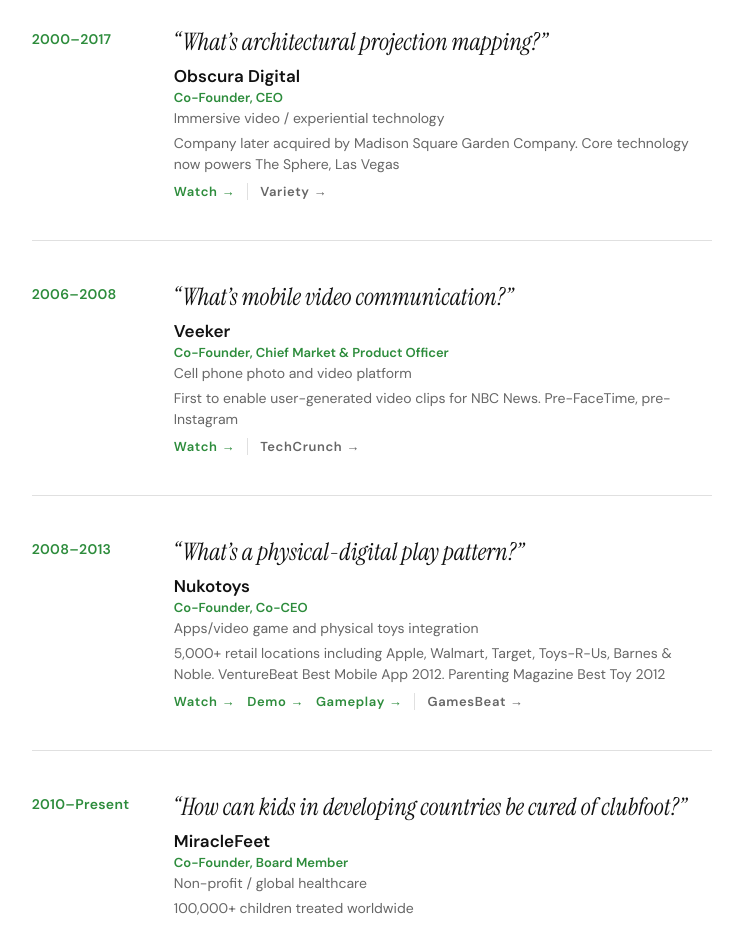
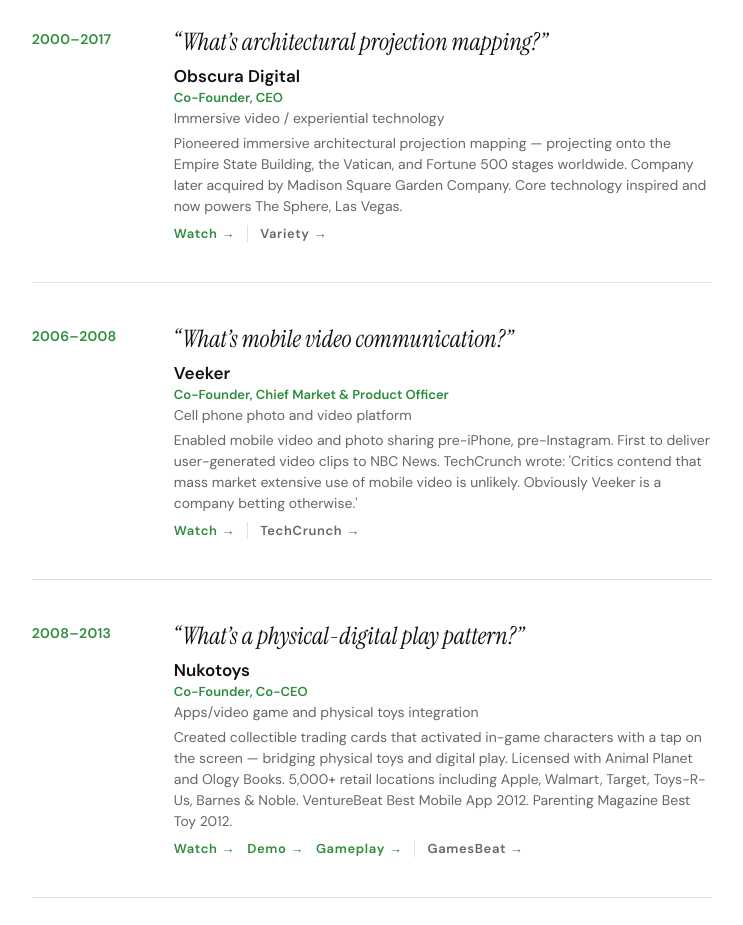
Before and after one commit to founderstate/leosite, a React (Vite) app in the folder leosite/: page / in a window 1280 px wide. Shown: the part 1580-2505 px from the top of the page, without its empty margins (135-878 px from the left). Built offline with nearby package versions, Linux system fonts and the light colour scheme.

Commit message:
Expand company descriptions across all five entries

```diff
--- a/leosite/index.html
+++ b/leosite/index.html
@@ -203,28 +203,28 @@
             <h3>Obscura Digital (2000–2017) — Co-Founder, CEO</h3>
             <p><em>"What's architectural projection mapping?"</em></p>
             <p>Industry: Immersive video / experiential technology</p>
-            <p>Company later acquired by Madison Square Garden Company. Core technology now powers The Sphere, Las Vegas.</p>
+            <p>Pioneered immersive architectural projection mapping — projecting onto the Empire State Building, the Vatican, and Fortune 500 stages worldwide. Company later acquired by Madison Square Garden Company. Core technology inspired and now powers The Sphere, Las Vegas.</p>
           </article>
 
           <article>
             <h3>Veeker (2006–2008) — Co-Founder, Chief Market & Product Officer</h3>
             <p><em>"What's mobile video communication?"</em></p>
             <p>Industry: Cell phone photo and video platform</p>
-            <p>First to enable user-generated video clips for NBC News. Pre-FaceTime, pre-Instagram.</p>
+            <p>Enabled mobile video and photo sharing pre-iPhone, pre-Instagram. First to deliver user-generated video clips to NBC News. TechCrunch wrote: 'Critics contend that mass market extensive use of mobile video is unlikely. Obviously Veeker is a company betting otherwise.'</p>
           </article>
 
           <article>
             <h3>Nukotoys (2008–2013) — Co-Founder, Co-CEO</h3>
             <p><em>"What's a physical-digital play pattern?"</em></p>
             <p>Industry: Apps/video game and physical toys integration</p>
-            <p>5,000+ retail locations including Apple, Walmart, Target, Toys-R-Us, Barnes & Noble. VentureBeat Best Mobile App 2012. Parenting Magazine Best Toy 2012.</p>
+            <p>Created collectible trading cards that activated in-game characters with a tap on the screen — bridging physical toys and digital play. Licensed with Animal Planet and Ology Books. 5,000+ retail locations including Apple, Walmart, Target, Toys-R-Us, Barnes & Noble. VentureBeat Best Mobile App 2012. Parenting Magazine Best Toy 2012.</p>
           </article>
 
           <article>
             <h3>MiracleFeet (2010–Present) — Co-Founder, Board Member</h3>
             <p><em>"How can kids in developing countries be cured of clubfoot?"</em></p>
             <p>Industry: Non-profit / global healthcare</p>
-            <p>100,000+ children treated worldwide.</p>
+            <p>Brought low-cost clubfoot treatment to the developing world. Co-developed a transformative medical device with Stanford d.school. $500 transforms a life. 130,000+ children treated across 37 countries.</p>
           </article>
         </section>
 
--- a/leosite/src/App.jsx
+++ b/leosite/src/App.jsx
@@ -280,7 +280,7 @@
       company: "Obscura Digital",
       role: "Co-Founder, CEO",
       industry: "Immersive video / experiential technology",
-      outcome: "Company later acquired by Madison Square Garden Company. Core technology now powers The Sphere, Las Vegas",
+      outcome: "Pioneered immersive architectural projection mapping — projecting onto the Empire State Building, the Vatican, and Fortune 500 stages worldwide. Company later acquired by Madison Square Garden Company. Core technology inspired and now powers The Sphere, Las Vegas.",
       video: "https://vimeo.com/260863020",
       press: { label: "Variety", url: "https://variety.com/2002/digital/markets-festivals/you-are-surrounded-by-obscura-1117868217/" },
     },
@@ -290,7 +290,7 @@
       company: "Veeker",
       role: "Co-Founder, Chief Market & Product Officer",
       industry: "Cell phone photo and video platform",
-      outcome: "First to enable user-generated video clips for NBC News. Pre-FaceTime, pre-Instagram",
+      outcome: "Enabled mobile video and photo sharing pre-iPhone, pre-Instagram. First to deliver user-generated video clips to NBC News. TechCrunch wrote: 'Critics contend that mass market extensive use of mobile video is unlikely. Obviously Veeker is a company betting otherwise.'",
       video: "https://youtu.be/wSWtwIAzuyA",
       press: { label: "TechCrunch", url: "https://techcrunch.com/2006/10/25/veeker-an-embedded-player-for-mobile-video/" },
     },
@@ -300,7 +300,7 @@
       company: "Nukotoys",
       role: "Co-Founder, Co-CEO",
       industry: "Apps/video game and physical toys integration",
-      outcome: "5,000+ retail locations including Apple, Walmart, Target, Toys-R-Us, Barnes & Noble. VentureBeat Best Mobile App 2012. Parenting Magazine Best Toy 2012",
+      outcome: "Created collectible trading cards that activated in-game characters with a tap on the screen — bridging physical toys and digital play. Licensed with Animal Planet and Ology Books. 5,000+ retail locations including Apple, Walmart, Target, Toys-R-Us, Barnes & Noble. VentureBeat Best Mobile App 2012. Parenting Magazine Best Toy 2012.",
       video: "https://vimeo.com/47917689",
       press: { label: "GamesBeat", url: "https://gamesbeat.com/nukotoys-aims-to-be-silicon-valleys-toy-company/" },
       extraVideos: [
@@ -314,7 +314,7 @@
       company: "MiracleFeet",
       role: "Co-Founder, Board Member",
       industry: "Non-profit / global healthcare",
-      outcome: "100,000+ children treated worldwide",
+      outcome: "Brought low-cost clubfoot treatment to the developing world. Co-developed a transformative medical device with Stanford d.school. $500 transforms a life. 130,000+ children treated across 37 countries.",
       video: "https://youtu.be/cnZV21navZc",
       press: { label: "PBS NewsHour", url: "https://www.pbs.org/newshour/world/correcting-clubfoot" },
     },
```
Also changed, not shown: leosite/public/llms.txt.
